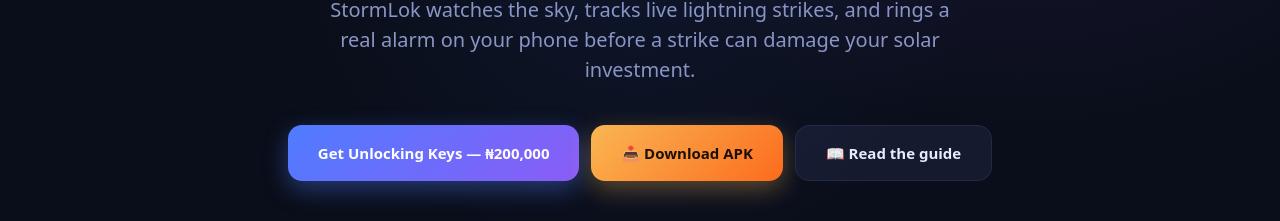
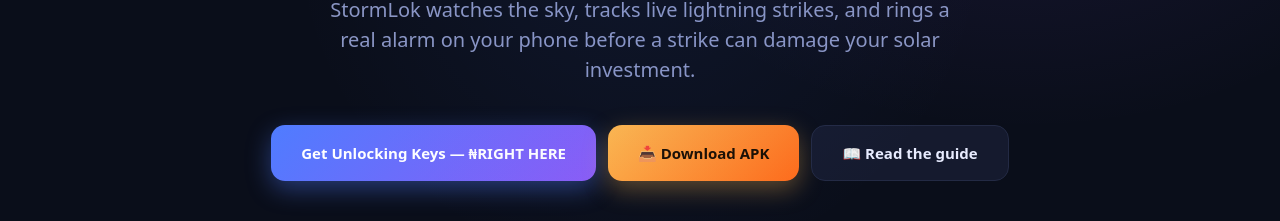
Before and after one commit to henryogboru/stormlok, a plain HTML site: page index.html in a window 1280 px wide. Shown: the part 442-663 px from the top of the page. Drawn offline with Linux system fonts and the light colour scheme.

Commit message:
index.html

```diff
--- a/index.html
+++ b/index.html
@@ -662,7 +662,7 @@
         <p class="hero-sub">StormLok watches the sky, tracks live lightning strikes, and rings a real alarm on your phone before a strike can damage your solar investment.</p>
 
         <div class="hero-ctas">
-            <a href="https://wa.me/2347038592640?text=Hi%2C%20I%27d%20like%20to%20get%20unlocking%20keys%20for%20StormLok" class="btn btn-primary" target="_blank" rel="noopener">Get Unlocking Keys &mdash; &#8358;200,000</a>
+            <a href="https://wa.me/2347038592640?text=Hi%2C%20I%27d%20like%20to%20get%20unlocking%20keys%20for%20StormLok" class="btn btn-primary" target="_blank" rel="noopener">Get Unlocking Keys &mdash; &#8358;RIGHT HERE</a>
             <a href="#download" class="btn btn-gold">📥 Download APK</a>
             <a href="/guide.html" class="btn btn-secondary">📖 Read the guide</a>
         </div>
@@ -1015,7 +1015,7 @@
         <div class="pricing-wrap">
             <div class="pricing-card">
                 <div class="pricing-badge">Unlocking Key</div>
-                <div class="pricing-price">200,000</div>
+                <div class="pricing-price">RIGHT HERE</div>
                 <div class="pricing-label">One-time payment &middot; Nigerian Naira</div>
 
                 <ul class="pricing-features">
```
